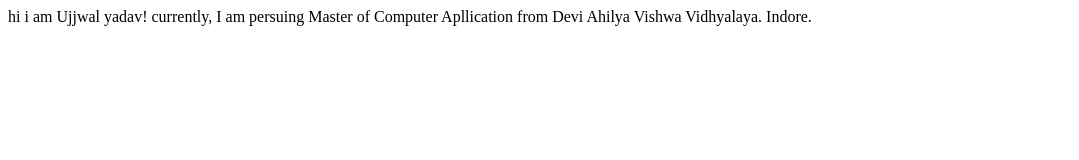
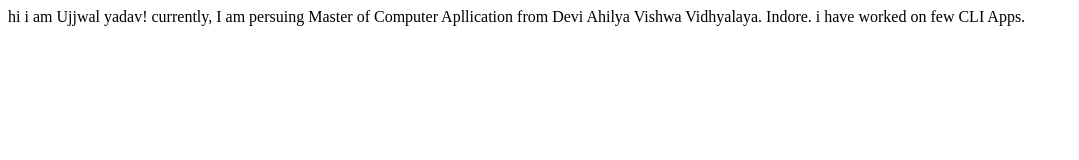
Before and after one commit to ujv123/student_name_site, a plain HTML site: page index.html in a window 1280 px wide. Shown: the whole page, without its empty margins (0-1079 px from the left). Drawn offline with Linux system fonts and the light colour scheme.

Commit message:
update: details of project

```diff
--- a/index.html
+++ b/index.html
@@ -9,5 +9,7 @@
 <body>
     hi i am Ujjwal yadav!
  currently, I am persuing Master of Computer Apllication from Devi Ahilya Vishwa Vidhyalaya. Indore.
+
+ i have worked on few CLI Apps.
 </body>
 </html>
```
